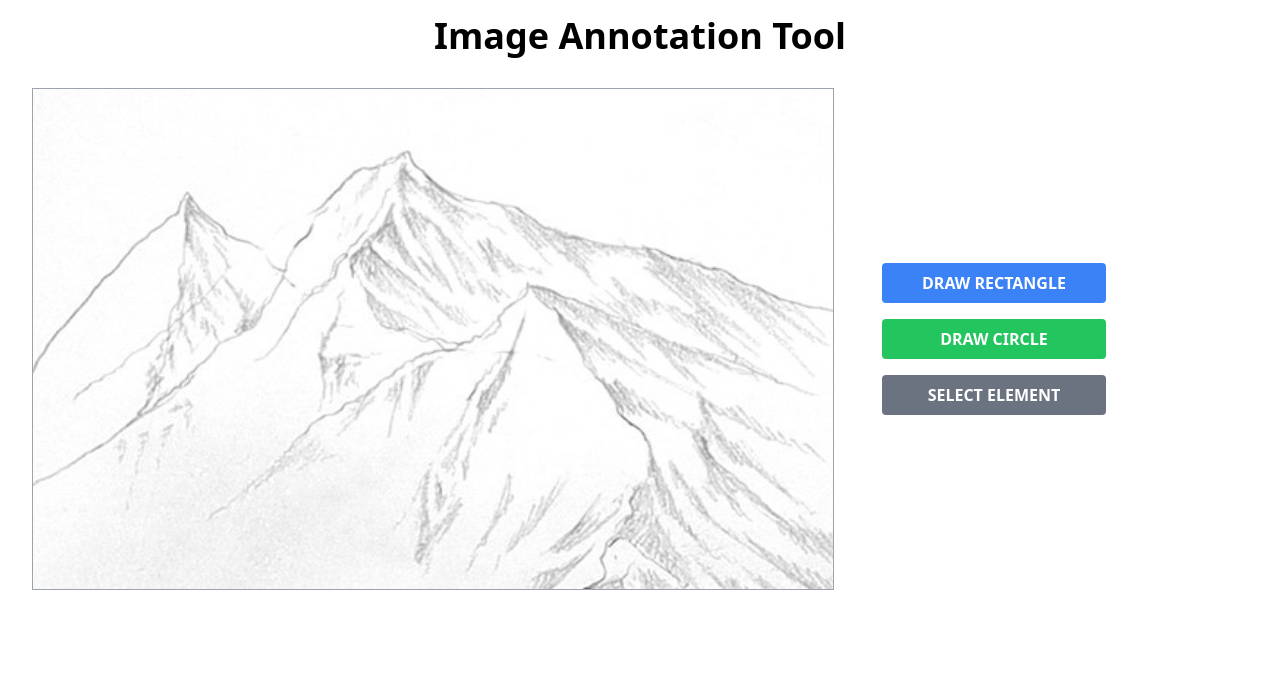
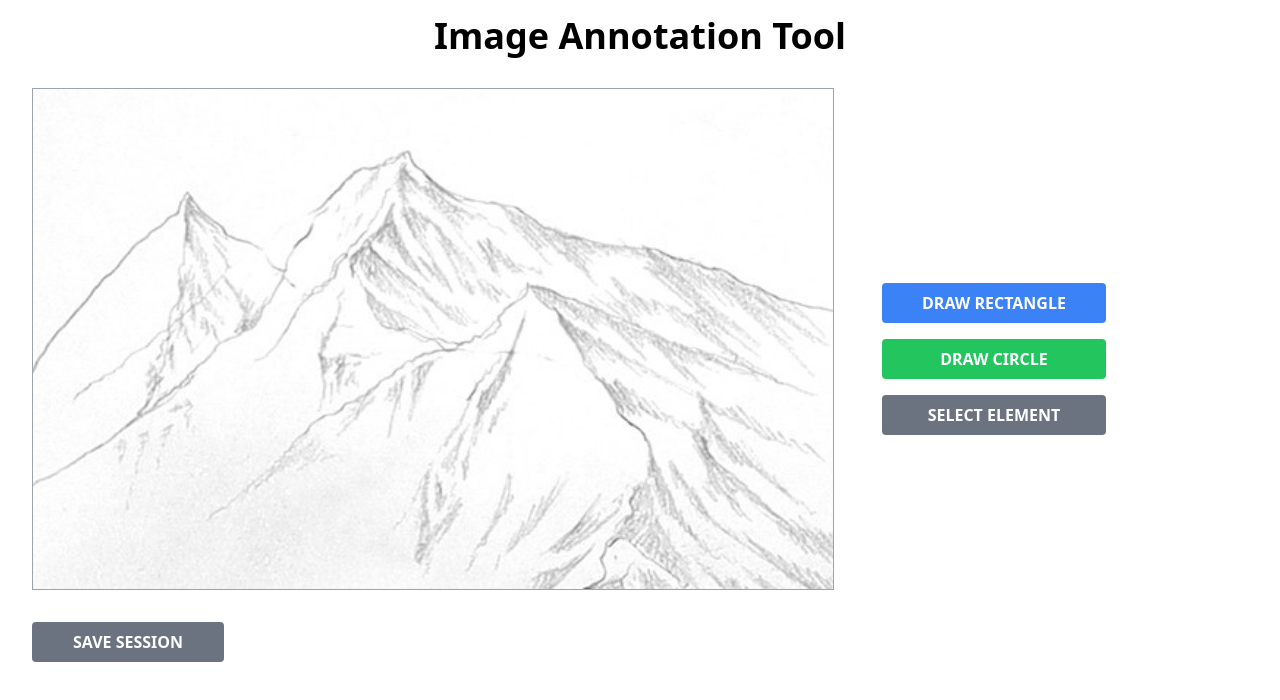
Before and after one commit to gianlucabaldin/image-annotation-tool, a React (Create React App) app: page / in a window 1280 px wide. Shown: the top 700 px of the page. Built offline with nearby package versions, Linux system fonts and the light colour scheme.

Commit message:
add save session functionality

```diff
--- a/src/App.tsx
+++ b/src/App.tsx
@@ -1,17 +1,41 @@
-import React, { useState } from "react";
+import React, { useEffect, useState } from "react";
 import Board from "./components/Board";
 import Toolbar from "./components/Toolbar";
-import { ACTION_TYPES } from "./utils/types";
+import { ACTION_TYPES, IAnnotation } from "./utils/types";
 
 const App: React.FC = () => {
   const [action, setAction] = useState<ACTION_TYPES | undefined>(undefined);
+  const [storedAnnotations, setStoredAnnotations] = useState<
+    Array<IAnnotation>
+  >([]);
+
+  const saveSession = (annotations: IAnnotation[]) => {
+    localStorage.setItem("canvasState", JSON.stringify(annotations));
+    alert("Session saved successfully!");
+  };
+
+  const loadPrevSession = (): any => {
+    const canvasStateString = localStorage.getItem("canvasState");
+    if (!canvasStateString) return;
+    setStoredAnnotations(() => JSON.parse(canvasStateString));
+    alert("Previous session loaded!");
+  };
+
+  useEffect(() => {
+    loadPrevSession();
+  }, []);
+
   return (
     <>
       <h1 className="text-center text-4xl font-bold mt-4">
         Image Annotation Tool
       </h1>
       <div className="flex">
-        <Board action={action} />
+        <Board
+          action={action}
+          storedAnnotations={storedAnnotations ?? []}
+          saveSession={saveSession}
+        />
         <Toolbar setAction={setAction} />
       </div>
     </>
--- a/src/components/Board.tsx
+++ b/src/components/Board.tsx
@@ -9,9 +9,11 @@ import Dialog from "./Dialog";
 
 interface BoardProps {
   action?: ACTION_TYPES;
+  storedAnnotations?: Array<IAnnotation>;
+  saveSession: (annotations: IAnnotation[]) => void;
 }
 
-const Board = ({ action }: BoardProps) => {
+const Board = ({ action, storedAnnotations = [], saveSession }: BoardProps) => {
   const canvasRef = useRef<HTMLCanvasElement>(null);
   const [coordinates, setCoordinates] = useState<IAnnotation | null>(null);
   const [isDrawing, setIsDrawing] = useState(false);
@@ -31,9 +33,12 @@ const Board = ({ action }: BoardProps) => {
       if (ctx) {
         setContext(ctx);
         ctx.lineWidth = 3;
+        if (storedAnnotations.length > 0) {
+          setAnnotations(storedAnnotations);
+        }
       }
     }
-  }, []);
+  }, [canvasRef, storedAnnotations]);
 
   const handleClick = (e: React.MouseEvent<HTMLCanvasElement, MouseEvent>) => {
     e.preventDefault();
@@ -160,6 +165,13 @@ const Board = ({ action }: BoardProps) => {
       {openDialog && (
         <Dialog onClose={handleOnCloseDialog} onSave={handleSaveAnnotation} />
       )}
+
+      <button
+        className="bg-gray-500 hover:bg-gray-700 text-white font-bold py-2 px-4 rounded my-auto w-48 mx-8"
+        onClick={() => saveSession(annotations)}
+      >
+        SAVE SESSION
+      </button>
     </div>
   );
 };
```
